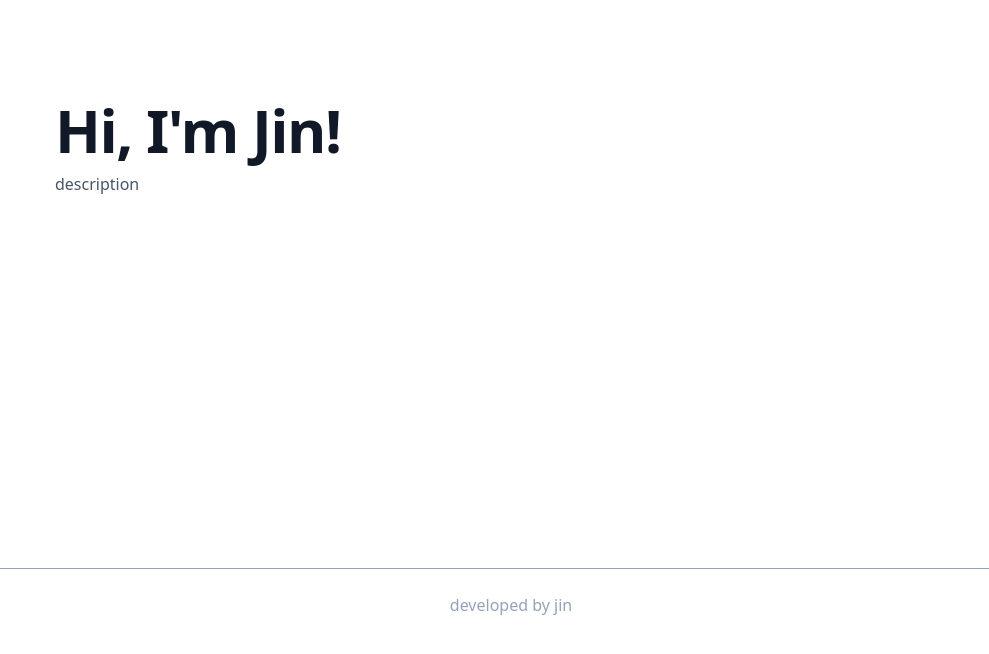
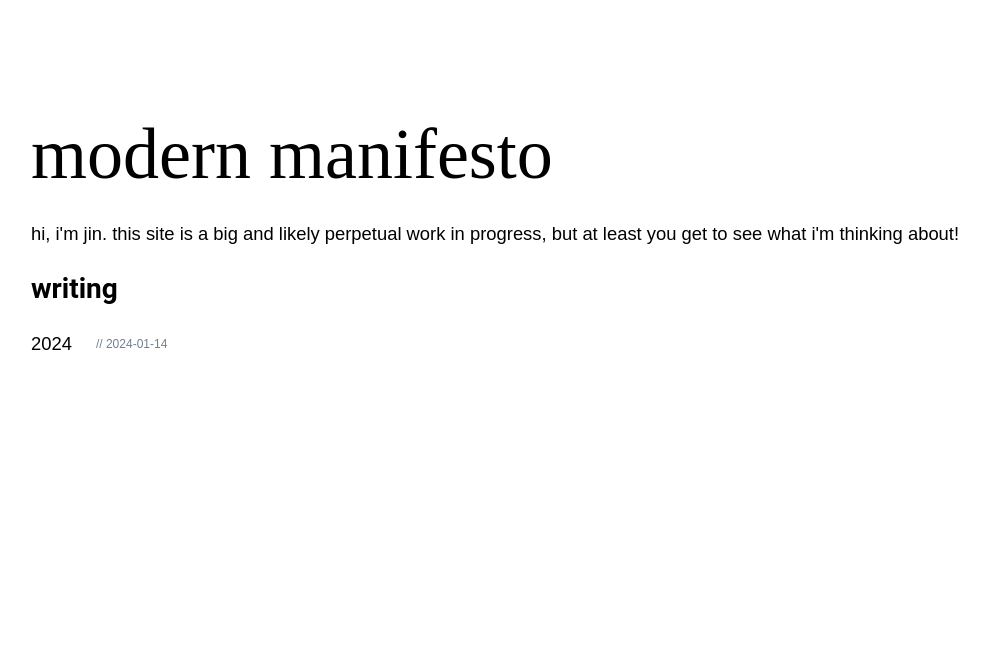
Before and after one commit to jin-lee4/blog, a Next.js app: page / in a window 1280 px wide. Shown: the top 654 px of the page, without its empty margins (129-1118 px from the left). Built offline with nearby package versions, Linux system fonts and the light colour scheme.

Commit message:
the blog part!!

```diff
--- a/components/PostPreview.tsx
+++ b/components/PostPreview.tsx
@@ -3,12 +3,11 @@ import { PostMetadata } from "./PostMetadata";
 
 const PostPreview = (props: PostMetadata) => {
     return (
-    // <div className='border border-slate-200 p-4 rounded-md shadow-md bg-white'>
     <div className="inline-flex">
     <Link href={`/posts/${props.slug}`}>
-    <h2 className='font-bold text-slate-800 hover:underline'>{props.title}</h2>
+    <p>{props.title}</p>
     </Link>
-    <p className=' text-slate-400 px-5'>{props.date}</p>
+    <p className='metadata text-xs px-6'>// {props.date}</p>
   </div>
   );
 };
--- a/components/content.tsx
+++ b/components/content.tsx
@@ -1,48 +1,18 @@
 import getPostMetaData from "./getPostMetadata";
 import PostPreview from "../components/PostPreview";
-import resume from "../components/resume";
-import Link from "next/link";
-// import { Dispatch, SetStateAction, useState } from "react";
 
 const content = () => {
-  // const [isDivVisible, setDivVisible] = useState<boolean>(false);
-  // const toggleDivVisibility = (
-  //   isDivVisible: boolean,
-  //   setDivVisible: Dispatch<SetStateAction<boolean>>
-  // ) => {
-  //   setDivVisible(!isDivVisible);
-  // };
-
   const postMetaData = getPostMetaData();
   const postPreviews = postMetaData.map((post) => (
     <PostPreview key={post.slug} {...post} />
   ));
 
-  const resumeContent = resume();
 
   return (
     <div className="directory">
       <div className="section">
-        <h1 className="font-bold text-4x1 py-7">writing</h1>
+        <h1 className="section-title">writing</h1>
         <div className="grid grid-cols-1 gap-4">{postPreviews}</div>
-      </div>
-      <div className="section">
-        <h1 className="font-bold text-4x1 py-7">
-          <Link href={"/"}>about me</Link>
-        </h1>
-      </div>
-      <div className="section">
-        <h1 className="font-bold text-4x1 py-7">
-          {/* // onClick={() => toggleDivVisibility(isDivVisible, setDivVisible)} */}
-          <Link href={"/"}>resume</Link>
-        </h1>
-        {/* {isDivVisible &&  */}
-        {/* <div>{resumeContent}</div> */}
-      </div>
-      <div className="section">
-        <h1>
-          <Link href={"/"}>social</Link>
-        </h1>
       </div>
     </div>
   );
--- a/components/intro.tsx
+++ b/components/intro.tsx
@@ -1,11 +1,12 @@
 const intro = () => {
     return (
         <div className="py-5 space-y-3">
-            <h1 className="text-4xl font-bold tracking-tight text-gray-900 sm:text-6xl">
-              Hi, I'm Jin!
+            <h1>
+              modern manifesto
             </h1>
-            <p className='text-slate-600'>
-                description
+            <p>
+                hi, i'm jin. this site is a big and likely perpetual work in progress, but at least you get
+                to see what i'm thinking about!
             </p>
         </div>
     );
--- a/components/resume.tsx
+++ /dev/null
@@ -1,11 +0,0 @@
-const resume = () => {
-
-    return (
-        <div>
-            <h2>blah blah</h2>
-            <p>yadda yadda</p>
-        </div>
-    );
-}
-
-export default resume;
--- /dev/null
+++ b/components/wip.tsx
@@ -0,0 +1,49 @@
+import getPostMetaData from "./getPostMetadata";
+import PostPreview from "../components/PostPreview";
+import Link from "next/link";
+// import { Dispatch, SetStateAction, useState } from "react";
+
+const content = () => {
+  // const [isDivVisible, setDivVisible] = useState<boolean>(false);
+  // const toggleDivVisibility = (
+  //   isDivVisible: boolean,
+  //   setDivVisible: Dispatch<SetStateAction<boolean>>
+  // ) => {
+  //   setDivVisible(!isDivVisible);
+  // };
+
+  const postMetaData = getPostMetaData();
+  const postPreviews = postMetaData.map((post) => (
+    <PostPreview key={post.slug} {...post} />
+  ));
+
+
+  return (
+    <div className="directory">
+      <div className="section">
+        <h1 className="section-title">writing</h1>
+        <div className="grid grid-cols-1 gap-4">{postPreviews}</div>
+      </div>
+      <div className="section">
+        <h1 className="section-title">
+          <Link href={"/about"}>about me</Link>
+        </h1>
+      </div>
+      <div className="section">
+        <h1 className="section-title">
+          {/* // onClick={() => toggleDivVisibility(isDivVisible, setDivVisible)} */}
+          <Link href={"/resume"}>resume</Link>
+        </h1>
+        {/* {isDivVisible &&  */}
+        {/* <div>{resumeContent}</div> */}
+      </div>
+      <div className="section">
+        <h1 className="section-title">
+          <Link href={"/"}>social</Link>
+        </h1>
+      </div>
+    </div>
+  );
+};
+
+export default content;
--- a/posts/helloworld.md
+++ b/posts/helloworld.md
@@ -1,9 +1,20 @@
 ---
-title: 'hello world'
-subtitle: 'the first day of winter'
-date: '2023-12-21'
+title: "2024"
+subtitle: "the first day of winter"
+date: "2024-01-14"
 ---
 
-## today is the first day of winter.
+**My first blog post!** It’s been quite a long time coming. The process has included: a year of talking about it, a few quickly abandoned attempts at building a website, and sporadically recorded ideas in my notes app. Even now, I’ve given up on working on my actual website for today and have instead turned to writing the long-awaited first entry.
 
-i woke up at 11 and mom picked me up to pick up my brother from the airport.
+Writing is something I’ve always liked to do in theory, but hardly in practice. I used to journal a lot, mostly during times of crises where I was too distraught to feel self-conscious about the thoughts I was putting out into tangible and look-backable form. Those times have fortunately become less and less common, so my journal now spends most of its time on my nightstand waiting for another one of my inevitable bad days (read: usually during That Time of the Month). Writing, whether publicly or privately, is daunting for me because it always feels like a performance. I’m thinking about what I want readers to know about me, or how I want my future self to perceive my current self. When I was a teenager, I wanted so badly to be known that I excitedly documented every thought and desire. The idea of a stranger reading it and understanding what once was deeply hidden about me was exciting. I longed for the years to pass so my 20-something year old self would have something beautiful to look back on. Now, I’d rather hide. Or maybe I’m just a bad writer. If you sense me avoiding the point, going on tangents, or being vague, assume either or both.
+
+Anyways, January feels like a good excuse to start the thing I put off last year. I love new years and hearing about resolutions and reflections so you’ll have to sit through mine as well, sorry! Here are my ins/outs of 2024 - I’m usually right about everything so if you disagree, you’re probably wrong :/
+
+**INS**
+
+- Dental hygiene. I haven’t been to the dentist in two years and I’d like to change that. Also, I’m going to make flossing fun again.
+- Giving people the things you care about. We’re bringing back romance this year.
+
+**OUTS**
+
+- Buying yourself a little treat.
--- a/posts/lalala.md
+++ /dev/null
@@ -1,9 +0,0 @@
----
-title: 'lalala'
-subtitle: 'dadadededa'
-date: '2023-12-22'
----
-
-## falalala
-
-lalalala
--- /dev/null
+++ b/src/app/about/page.tsx
@@ -0,0 +1,16 @@
+const About = () => {
+
+    return (
+      <div className="container mx-auto px-40">
+        <h1>About</h1>
+        <p>Hi, I'm Jin! I'm a fifth-year student at the University of British Columbia studying Cognitive Systems
+            with a focus on Brain and Cognition. I'm particularly into learning about human-computer interactions, and
+            the relationship between the development of AI and systemic structures. In my free time, I like to watch movies,
+            cook, and try lots of yummy drinks.
+        </p>
+      </div>
+    );
+  };
+
+
+export default About;
--- a/src/app/globals.css
+++ b/src/app/globals.css
@@ -1,7 +1,28 @@
 @import "tailwindcss/base";
 @import "tailwindcss/components";
 @import "tailwindcss/utilities";
+@import url("https://fonts.googleapis.com/css2?family=Fraunces:opsz,wght@9..144,700&family=Questrial&display=swap");
+@import url("https://fonts.googleapis.com/css2?family=Roboto:wght@700&display=swap");
 
-.section {
-    visibility: hidden;
+h1 {
+  font-family: "Frounces", serif;
+  font-size: 4.5rem;
+  font-weight: 500;
 }
+
+p {
+  font-family: "Questrial", sans-serif;
+  font-size: 1.15rem;
+}
+
+.section-title {
+  font-family: "Roboto", sans-serif;
+  font-size: 1.75rem;
+  font-weight: 700;
+  padding-bottom: 20px;
+}
+
+.metadata {
+  color: slategray;
+  line-height: 1.75rem;
+}
--- a/src/app/layout.tsx
+++ b/src/app/layout.tsx
@@ -18,10 +18,7 @@ export default function RootLayout({
   );
 
   const footer = (
-    <footer>
-      <div className="border-t border-slate-400 mt-6 py-6 text-center text-slate-400">
-        <h3>developed by jin</h3>
-      </div>
+    <footer className="py-6">
     </footer>
   );
 
@@ -29,9 +26,9 @@ export default function RootLayout({
     <html lang="en">
       <head />
       <body>
-        <div className="mx-auto px-6">
+        <div className="">
           {header}
-          <div id="content">{children}</div>
+          <div>{children}</div>
           {footer}
         </div>
       </body>
--- a/src/app/posts/[slug]/page.tsx
+++ b/src/app/posts/[slug]/page.tsx
@@ -22,10 +22,11 @@ const PostPage = (props: any) => {
     const slug = props.params.slug;
     const post = getPostContent(slug);
     return (
-        <div>
-            <h1 className='text-2x1 text-green-800'>{post.data.title}</h1>
+        <div className="container mx-auto px-40">
+            <h1 className='text-green-800'>{post.data.title}</h1>
+            <p className="metadata">{post.data.date}</p>
             <article className='prose lg:prose-xl'>
-            <Markdown>{post.content}</Markdown>
+            <Markdown className="grid grid-cols-1 gap-4">{post.content}</Markdown>
             </article>
         </div>
     );
--- /dev/null
+++ b/src/app/resume/page.tsx
@@ -0,0 +1,16 @@
+const Resume = () => {
+
+    return (
+      <div className="container mx-auto px-40">
+        <h1>Resume</h1>
+        <div className="flex flex-row">
+            <div className="basis-1/4">1</div>
+            <div className="basis-1/2">2</div>
+            <div className="basis-1/4">3</div>
+        </div>
+      </div>
+    );
+  };
+
+
+export default Resume;
```
